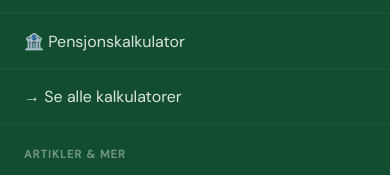
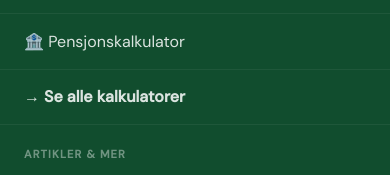
Before and after one commit to kimwersen1/inflasjonskalkulator, a plain HTML site: page index.html in a window 390 px wide. Both pictures are taken after a click on the button "Åpne meny". Shown: the part 425-600 px from the top of the page. Drawn offline with Linux system fonts and the light colour scheme.

Commit message:
Style: Rydd mobilmeny – gap mellom emoji/tekst, Se alle grønn
Co-Authored-By: Claude Sonnet 4.6 <noreply@anthropic.com>
Claude-Session: https://claude.ai/code/session_012U6oievzwqnL9hhAJatZ2M

```diff
--- a/nav.css
+++ b/nav.css
@@ -247,13 +247,21 @@ nav {
 }
 
 .nav-mobile a {
-  display: block !important;
+  display: flex !important;
+  align-items: center !important;
+  gap: 0.6rem !important;
   color: rgba(255,255,255,0.85) !important;
   text-decoration: none !important;
   padding: 0.85rem 1.5rem !important;
   font-size: 1rem !important;
   border-bottom: 1px solid rgba(255,255,255,0.06) !important;
   background: none !important;
+}
+
+.nav-mobile-alle {
+  color: #6ee09e !important;
+  font-weight: 600 !important;
+  font-size: 0.9rem !important;
 }
 
 .nav-mobile a:hover {
```
